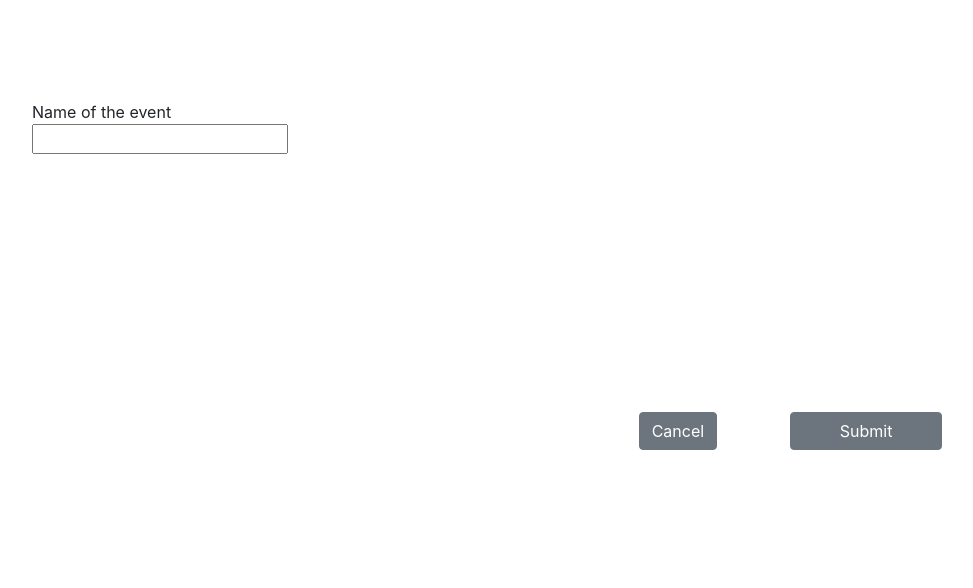
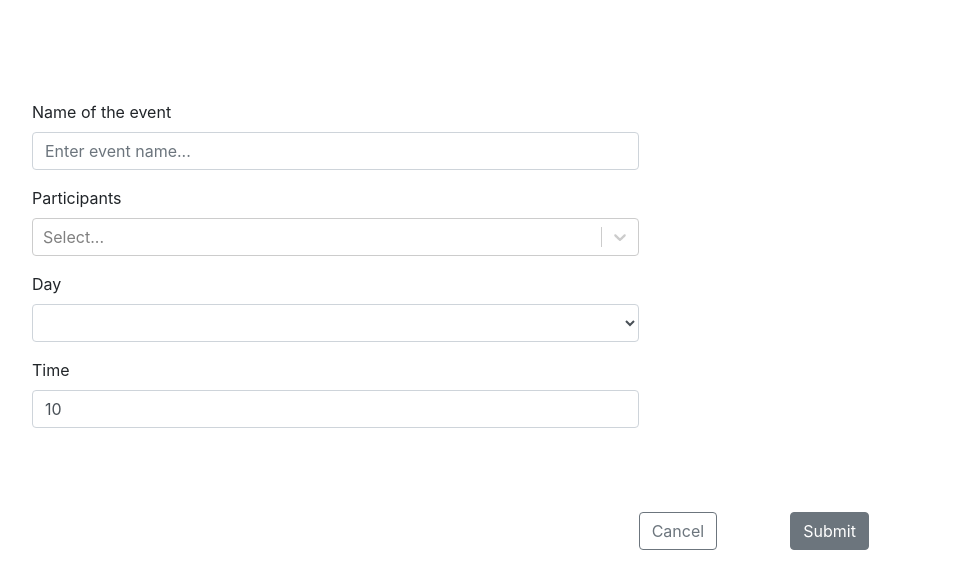
Before and after one commit to NikolasPlatonov/meetings_calendar, a React (Create React App) app: page /create-event in a window 1280 px wide. Shown: the top 588 px of the page, without its empty margins (153-1126 px from the left). Built offline with nearby package versions, Linux system fonts and the light colour scheme.

Commit message:
Multiselect added React form hook added

```diff
--- a/package.json
+++ b/package.json
@@ -14,6 +14,7 @@
     "react-hook-form": "^6.15.1",
     "react-router-dom": "^5.2.0",
     "react-scripts": "4.0.1",
+    "react-select": "^4.1.0",
     "web-vitals": "^0.2.4"
   },
   "scripts": {
--- a/src/App.css
+++ b/src/App.css
@@ -54,7 +54,7 @@
   display: grid;
   grid-template-columns: 2fr 1fr;
   margin: 100px;
-  height: 350px;
+  height: 450px;
 }
 
 .dropdown_row_item {
--- a/src/components/EventsTable.jsx
+++ b/src/components/EventsTable.jsx
@@ -5,6 +5,7 @@ import {Event} from './Event';
 
 export const EventsTable = () => {
   const [state, setState] = useState(data);
+  console.log("state", state)
 
   const daysOfWeek = ['Monday', 'Tuesday', 'Wednesday', 'Thursday', 'Friday'];
   const hoursOfDay = ['10', '11', '12', '13', '14', '15', '16', '17', '18'];
--- a/src/components/NewEvent.jsx
+++ b/src/components/NewEvent.jsx
@@ -2,122 +2,86 @@ import React, {useState} from 'react';
 import {Form, Button} from 'react-bootstrap'
 import {NavLink} from 'react-router-dom';
 import {useForm} from "react-hook-form";
+import Select from 'react-select';
 
-export const NewEvent = (props) => {
+export const NewEvent = ({getNewEventData}) => {
+  const [participants, setParticipants] = useState([]);
   const {register, handleSubmit, errors} = useForm();
-  const onSubmit = data => console.log('onSubmit_data===', data);
+
+  const onSubmit = (data) => {
+    let newData = {...data, participants}
+    console.log('onSubmit_data2===', newData)
+    getNewEventData(newData);
+  };
+
+  const allParticipants = [
+    {value: 'Maria', label: 'Maria'},
+    {value: 'Bob', label: 'Bob'},
+    {value: 'Alex', label: 'Alex'},
+    {value: 'Bill', label: 'Bill'},
+    {value: 'Ann', label: 'Ann'},
+  ]
 
   return (
     <div className="container">
-
-      {/* "handleSubmit" will validate your inputs before invoking "onSubmit" */}
-      <form onSubmit={handleSubmit(onSubmit)} >
-
+      <Form onSubmit={handleSubmit(onSubmit)} >
         <div className='new_event_container'>
           <div>
-            {/* register your input into the hook by invoking the "register" function */}
-            <div>Name of the event</div>
-            {/* include validation with required or other standard HTML validation rules */}
-            < input name="eventName" ref={register({required: true})} />
-            {/* errors will return when field validation fails  */}
-            {errors.exampleRequired && <div>This field is required</div>}
-          </div>
+            <Form.Group>
+              <Form.Label>Name of the event</Form.Label>
+              <Form.Control name="eventName" ref={register} placeholder="Enter event name..." />
+              <Form.Control.Feedback>Looks good!</Form.Control.Feedback>
+            </Form.Group>
 
 
 
+            <Form.Group>
+              <Form.Label>Participants</Form.Label>
+              <Select
+                defaultValue=""
+                isMulti
+                name="colors"
+                options={allParticipants}
+                className="basic-multi-select"
+                classNamePrefix="select"
+                value={participants}
+                onChange={(participants) => {setParticipants(participants)}}
+              />
+              <Form.Control.Feedback>Looks good!</Form.Control.Feedback>
+            </Form.Group>
 
+            <Form.Group>
+              <Form.Label>Day</Form.Label>
+              <Form.Control as="select" name="day" defaultValue="not_selected" ref={register}>
+                <option value="not_selected"></option>
+                <option value="Monday">Monday</option>
+                <option value="Tuesday">Tuesday</option>
+                <option value="Wednesday">Wednesday</option>
+                <option value="Thursday">Thursday</option>
+                <option value="Friday">Friday</option>
+              </Form.Control>
+            </Form.Group>
+
+            <Form.Group>
+              <Form.Label>Time</Form.Label>
+              <Form.Control name="time" type="number" ref={register({min: 10, max: 18})} defaultValue="10" />
+            </Form.Group>
+          </div>
 
           <div className="new_event_button_container">
             <NavLink to={`/`} style={{textDecoration: 'none'}}>
-              <Button variant="secondary" type="cancel">
+              <Button variant="outline-secondary" type="cancel">
                 Cancel
              </Button>
             </NavLink>
-            <Button variant="secondary" type="submit">
-              Submit
+            <NavLink to={`/`} style={{textDecoration: 'none'}}>
+              <Button variant="secondary" type="submit">
+                Submit
             </Button>
+            </NavLink>
           </div>
         </div>
-
-      </form >
+      </Form >
     </div>
   );
-
-
-  // return (
-  //   <div className="container">
-  //     <div className='new_event_container'>
-  //       <Form onSubmit={handleSubmit(onSubmit)}>
-
-  //         <Form.Group controlId="eventTitleInput">
-  //           <div className="dropdown_row_item">
-  //             <Form.Label>Name of the event</Form.Label>
-  //             <Form.Control
-  //               name="eventTitleInput"
-  //               ref={register({required: true})}
-  //               required
-  //               placeholder="Enter text..."
-  //               type="text"
-  //               defaultValue=""
-  //             />
-  //             {errors.eventTitleInput && <span>This field is required</span>}
-  //           </div>
-  //         </Form.Group>
-
-  //         <Form.Group controlId="ParticipantsSelect">
-  //           <div className="dropdown_row_item">
-  //             <Form.Label>Participants</Form.Label>
-  //             <Form.Control as="select" defaultValue="" required>
-  //               <option>Maria</option>
-  //               <option>Bob</option>
-  //               <option>Alex</option>
-  //             </Form.Control>
-  //           </div>
-  //         </Form.Group>
-
-  //         <Form.Group controlId="DaySelect">
-  //           <div className="dropdown_row_item">
-  //             <Form.Label>Day</Form.Label>
-  //             <Form.Control as="select">
-  //               <option>Monday</option>
-  //               <option>Tuesday</option>
-  //               <option>Wednesday</option>
-  //               <option>Thursday</option>
-  //               <option>Friday</option>
-  //             </Form.Control>
-  //           </div>
-  //         </Form.Group>
-
-  //         <Form.Group controlId="TimeSelect">
-  //           <div className="dropdown_row_item">
-  //             <Form.Label>Time</Form.Label>
-  //             <Form.Control as="select">
-  //               <option>10:00</option>
-  //               <option>11:00</option>
-  //               <option>12:00</option>
-  //               <option>13:00</option>
-  //               <option>14:00</option>
-  //               <option>15:00</option>
-  //               <option>16:00</option>
-  //               <option>17:00</option>
-  //               <option>18:00</option>
-  //             </Form.Control>
-  //           </div>
-  //         </Form.Group>
-  //       </Form>
-  //       <div className="new_event_button_container">
-  //         <Form>
-  //           <NavLink to={`/`} style={{textDecoration: 'none'}}>
-  //             <Button variant="secondary" type="cancel">
-  //               Cancel
-  //           </Button>
-  //           </NavLink>
-  //         </Form>
-  //         <Form>
-  //           <Button type="submit">Submit</Button>
-  //         </Form>
-  //       </div>
-  //     </div>
-  //   </div>
-  // );
 }
```
Also changed, not shown: 2 other files (tests, documents, lock files or other folders).
